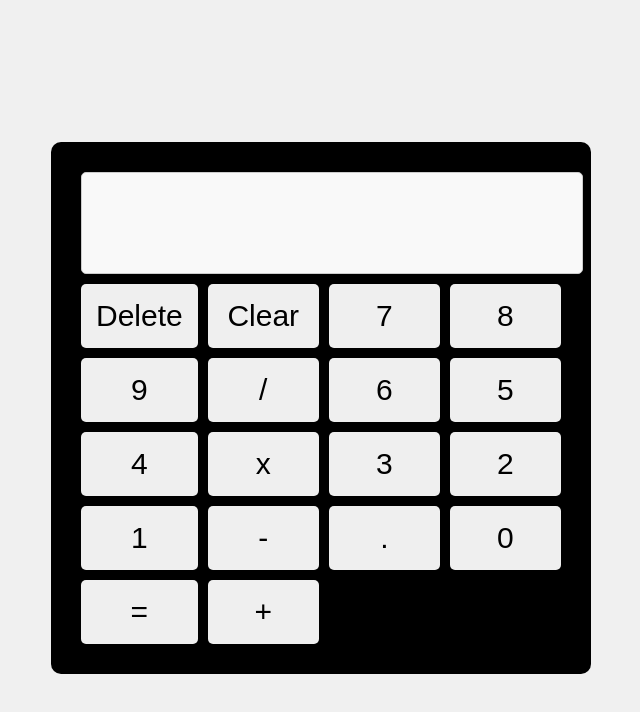
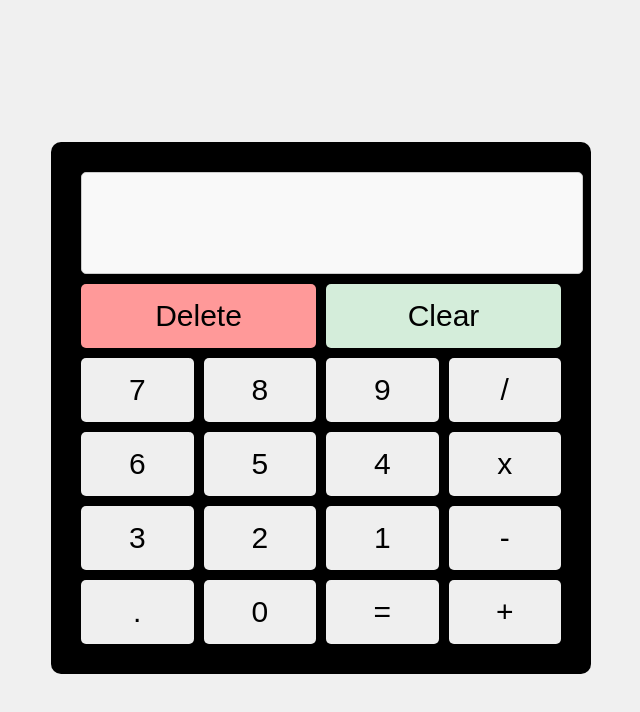
Before and after one commit to Bradenv30/Calculator, a plain HTML site: page index.html in a window 1280 px wide. Shown: the whole page, without its empty margins (319-959 px from the left). Drawn offline with Linux system fonts and the light colour scheme.

Commit message:
Added ID to delete and clear button for css

```diff
--- a/index.html
+++ b/index.html
@@ -11,8 +11,8 @@
     <div class="calculator">
       <div id="display"></div>
       <div id="buttons">
-        <button onclick="delete(e)">Delete</button>
-        <button onclick="clear(e)">Clear</button>
+        <button id="delete" onclick="delete(e)">Delete</button>
+        <button id="clear" onclick="clear(e)">Clear</button>
         <button onclick="appendToDisplay('7')">7</button>
         <button onclick="appendToDisplay('8')">8</button>
         <button onclick="appendToDisplay('9')">9</button>
```
